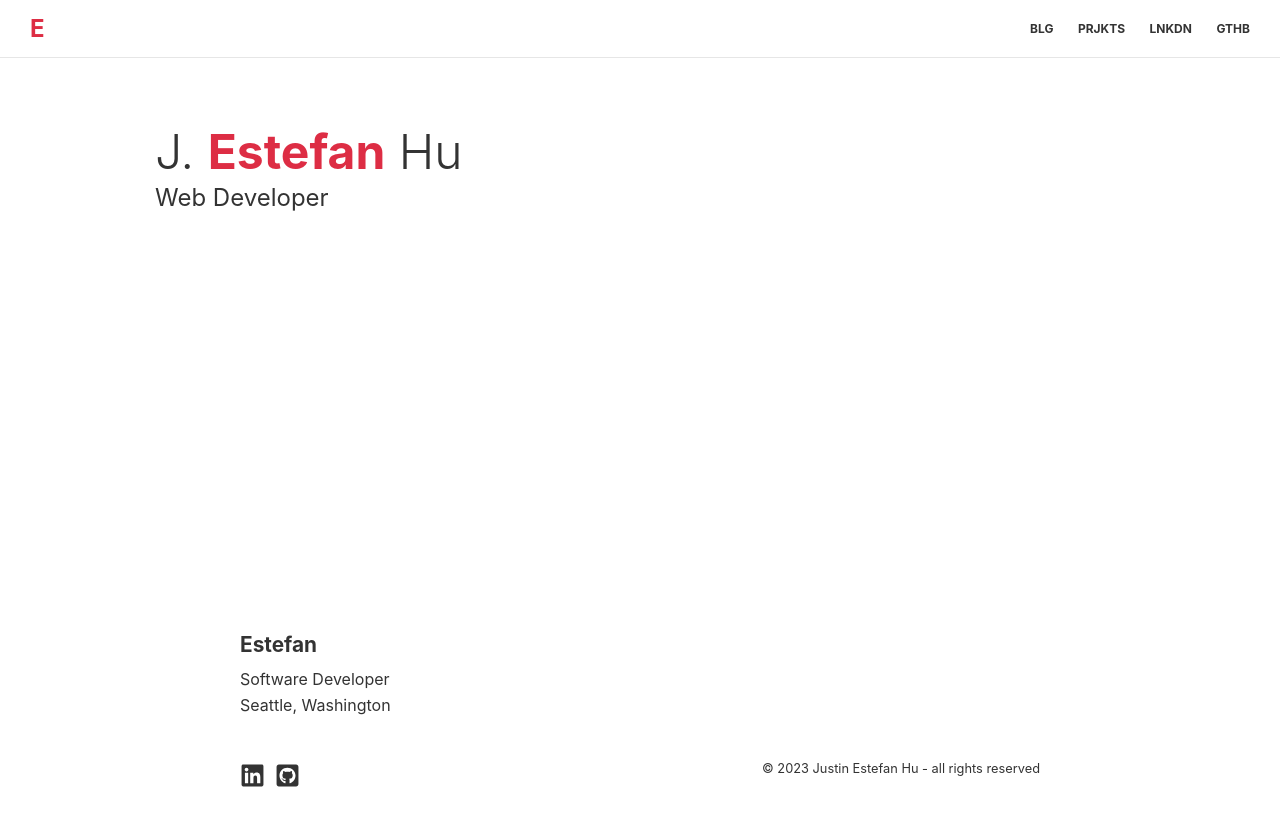
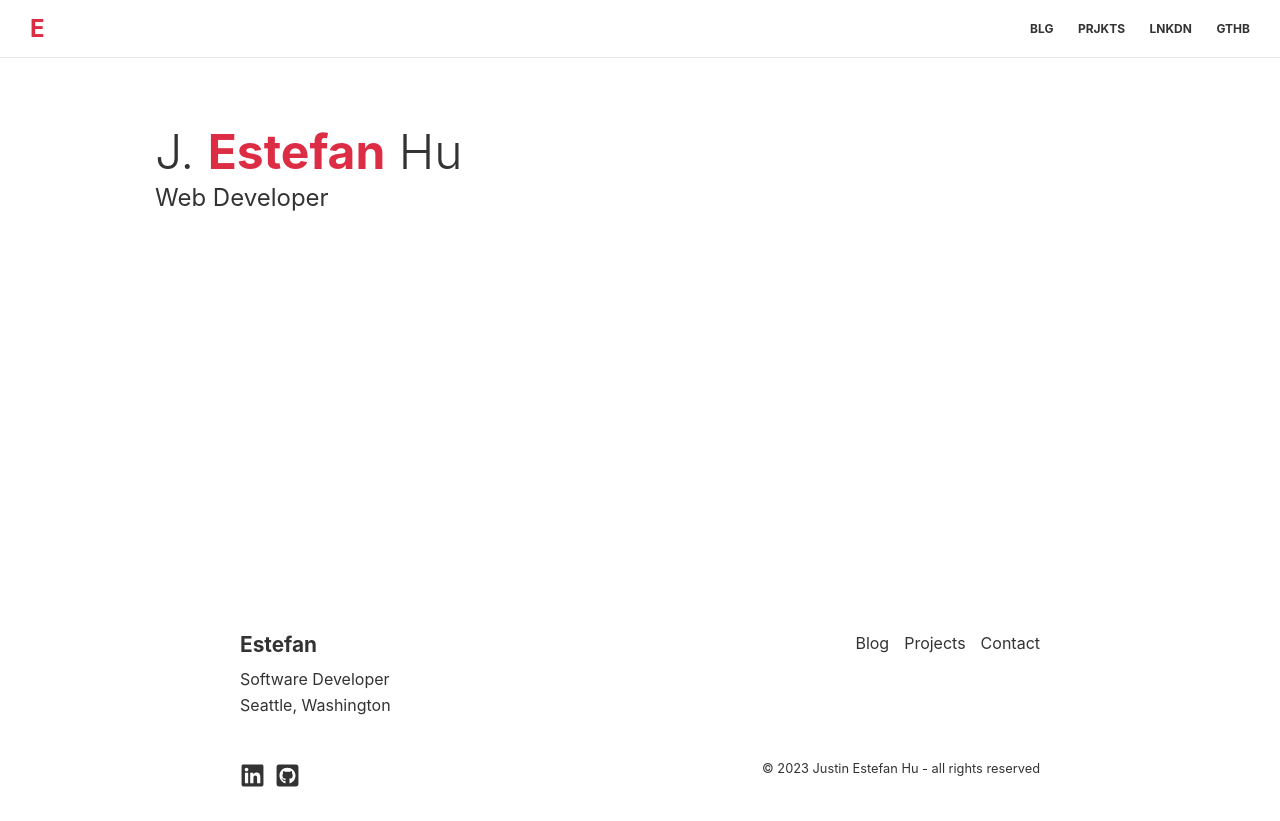
Before and after one commit to EstefanHu/portfolio, a Next.js app: page / in a window 1280 px wide. Built offline with nearby package versions, Linux system fonts and the light colour scheme.

Commit message:
footer nav

```diff
--- /dev/null
+++ b/src/app/contact/page.tsx
@@ -0,0 +1,3 @@
+export default function Page() {
+  return <h1>Contact</h1>;
+}
--- a/src/app/layout.module.scss
+++ b/src/app/layout.module.scss
@@ -80,6 +80,15 @@
                         margin-bottom: 10px;
                     }
                 }
+
+                nav {
+                    display: flex;
+
+                    a {
+                        margin-left: 15px;
+                        text-transform: capitalize;
+                    }
+                }
             }
 
             &.legal {
--- a/src/app/layout.tsx
+++ b/src/app/layout.tsx
@@ -44,6 +44,12 @@ export default function RootLayout({ children }: { children: React.ReactNode })
                 <p>Software Developer</p>
                 <p>Seattle, Washington</p>
               </div>
+
+              <nav>
+                <Link href='/blg'>blog</Link>
+                <Link href='/prjkts'>projects</Link>
+                <Link href='/contact'>contact</Link>
+              </nav>
             </div>
 
             <div className={styles.legal}>
--- a/src/app/prjkts/layout.module.scss
+++ b/src/app/prjkts/layout.module.scss
@@ -2,7 +2,7 @@
   display: flex;
   flex-direction: column;
   width: 100vw;
-  max-width: 700px;
+  max-width: 800px;
   margin: var(--headerHeight) auto 0;
   padding: 20px 15px 50px;
 }
```
